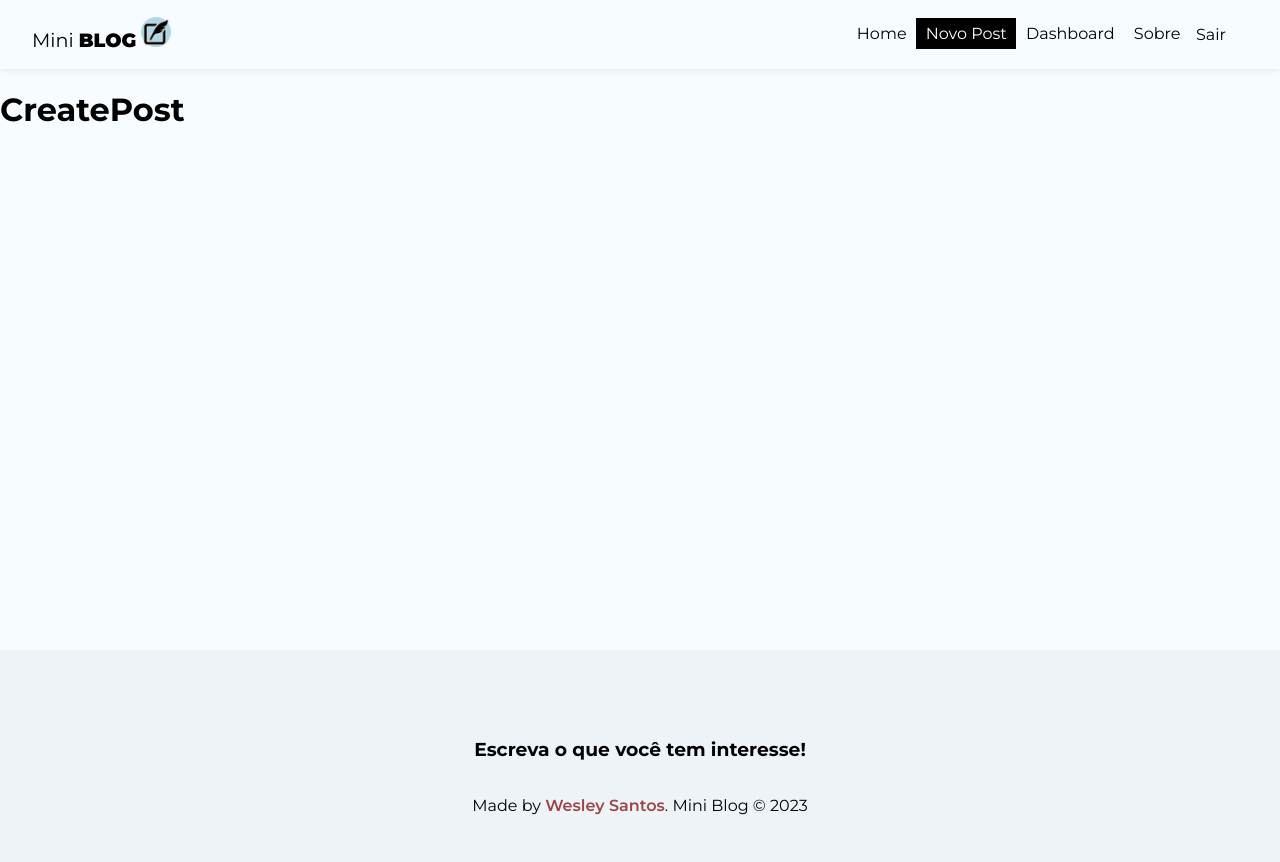
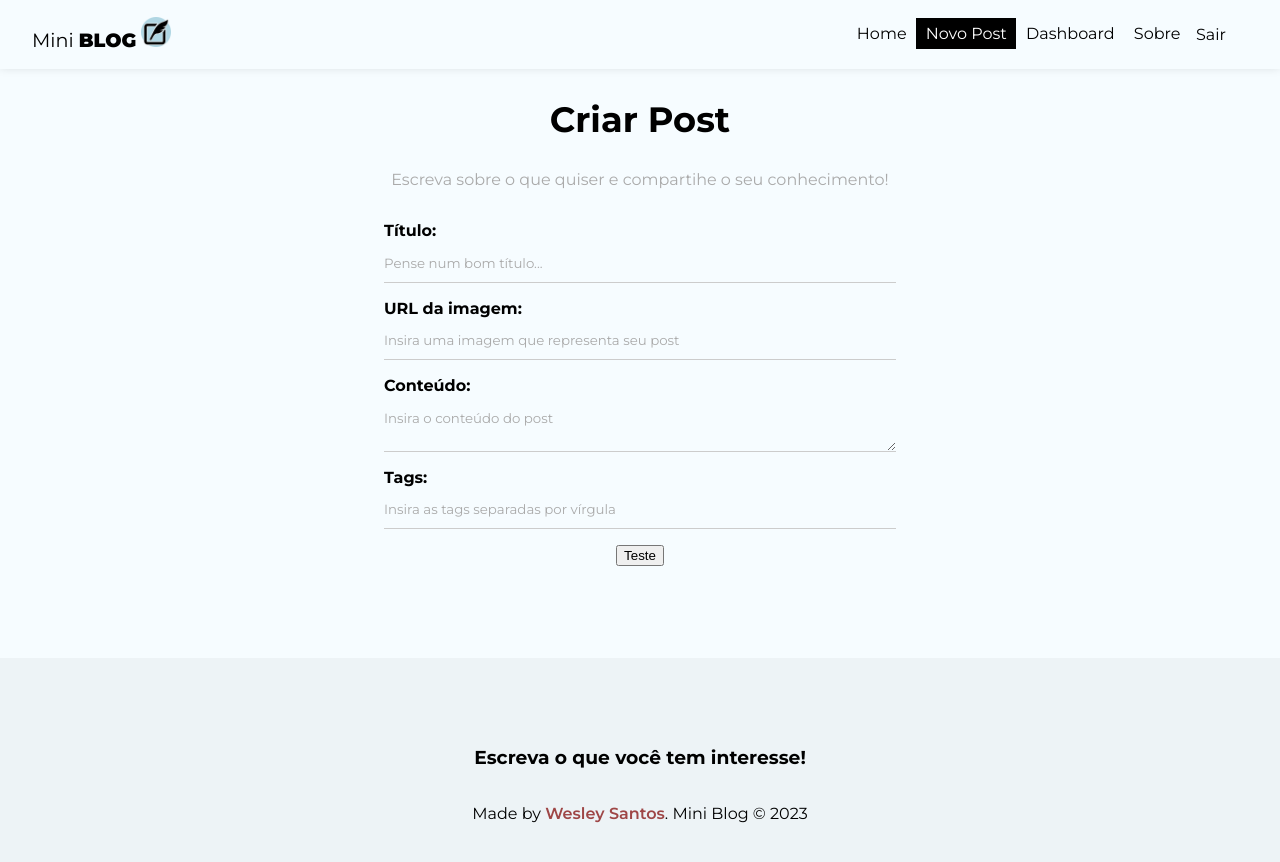
Before and after one commit to TitanCodeXD/Mini-Blog, a React (Vite) app: page /posts/create in a window 1280 px wide. Shown: the top 862 px of the page. Built offline with nearby package versions, Linux system fonts and the light colour scheme; no server answers; sample sign-in values are in the browser's storage.

Commit message:
Estrutura da Página de Criar Post

```diff
--- a/src/pages/CreatePost/CreatePost.jsx
+++ b/src/pages/CreatePost/CreatePost.jsx
@@ -1,13 +1,86 @@
 //React Imports
 import React from 'react'
+import { useState } from 'react';
+import { useNavigate } from 'react-router-dom';
+
+//Context
+import { useAuthValue } from '../../context/AuthContext';
 
 //CSS
 import styles from './CreatePost.module.css';
 
 const CreatePost = () => {
+  const [title, setTitle] = useState("");
+  const [image, setImage] = useState("");
+  const [body, setBody] = useState("");
+  const [tags, setTags] = useState([]);
+  const [formError, setFormError] = useState("");
+
+
+  const handleSubmit = (e) => {
+    e.preventDefault();
+
+    }
+
+
   return (
-    <div>
-        <h1>CreatePost</h1>
+    <div className = {styles.create_post}>
+        <h2>Criar Post</h2>
+        <p>Escreva sobre o que quiser e compartihe o seu conhecimento!</p>
+        <form onSubmit={handleSubmit}>
+
+        <label>
+          <span>Título:</span>
+          <input
+            type="text"
+            name="text"
+            required
+            placeholder="Pense num bom título..."
+            onChange={(e) => setTitle(e.target.value)}
+            value={title}
+          />
+        </label>
+
+        <label>
+          <span>URL da imagem:</span>
+          <input
+            type="text"
+            name="image"
+            required
+            placeholder="Insira uma imagem que representa seu post"
+            onChange={(e) => setImage(e.target.value)}
+            value={image}
+          />
+        </label>
+
+        <label>
+          <span>Conteúdo:</span>
+          <textarea
+            name="body"
+            required
+            placeholder="Insira o conteúdo do post"
+            onChange={(e) => setBody(e.target.value)}
+            value={body}
+          ></textarea>
+        </label>
+
+        <label>
+          <span>Tags:</span>
+          <input
+            type="text"
+            name="tags"
+            required
+            placeholder="Insira as tags separadas por vírgula"
+            onChange={(e) => setTags(e.target.value)}
+            value={tags}
+          />
+        </label>
+
+          <button>Teste</button>
+        {/* {!loading && <button className='btn'>Cadastrar</button>}
+        {loading && <button className='btn' disabled>Aguarde...</button>}
+        {error && <p className='error'>{error}</p>} */}
+        </form>
     </div>
   )
 }
--- a/src/pages/CreatePost/CreatePost.module.css
+++ b/src/pages/CreatePost/CreatePost.module.css
@@ -0,0 +1,12 @@
+.create_post {
+    text-align: center;
+}
+
+.create_post h2 {
+    font-size: 2.2em;
+}
+
+.create_post p{
+    color: #aaa;
+    margin-bottom: 2em;
+}
```
